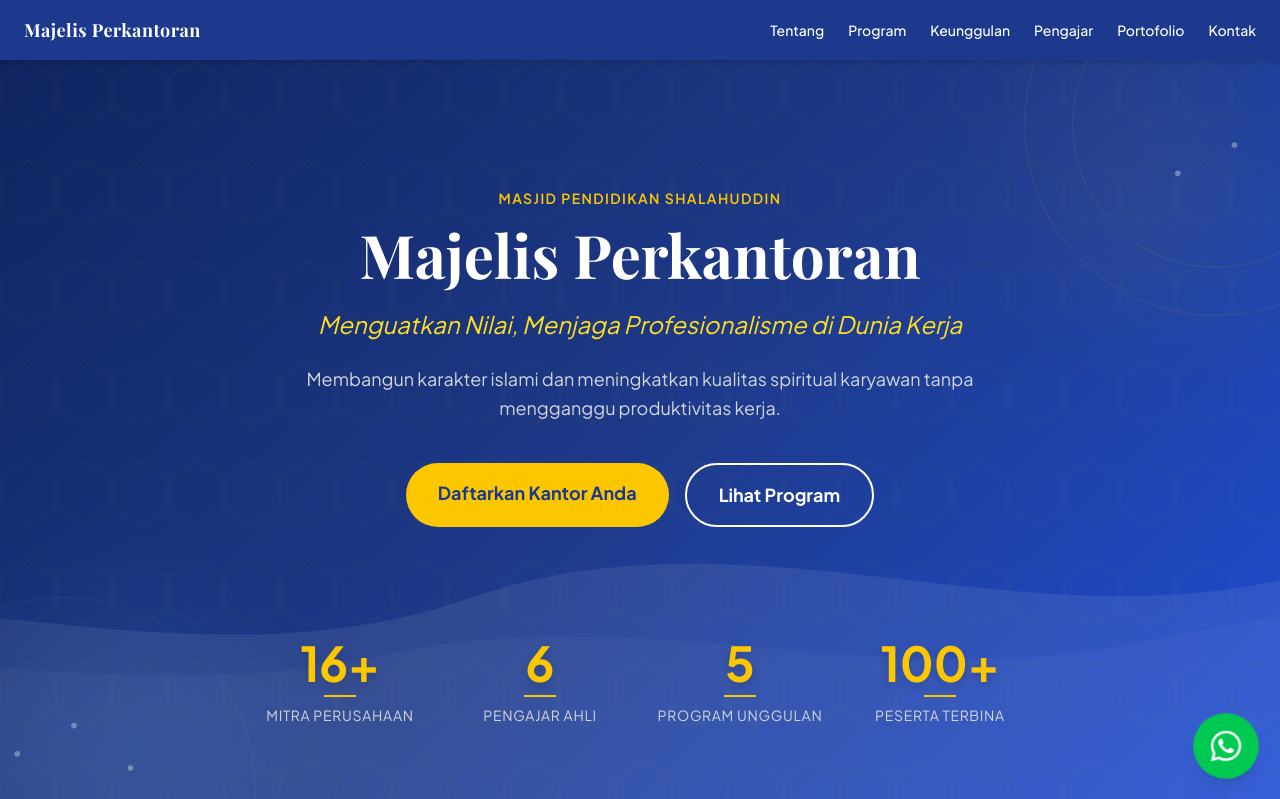
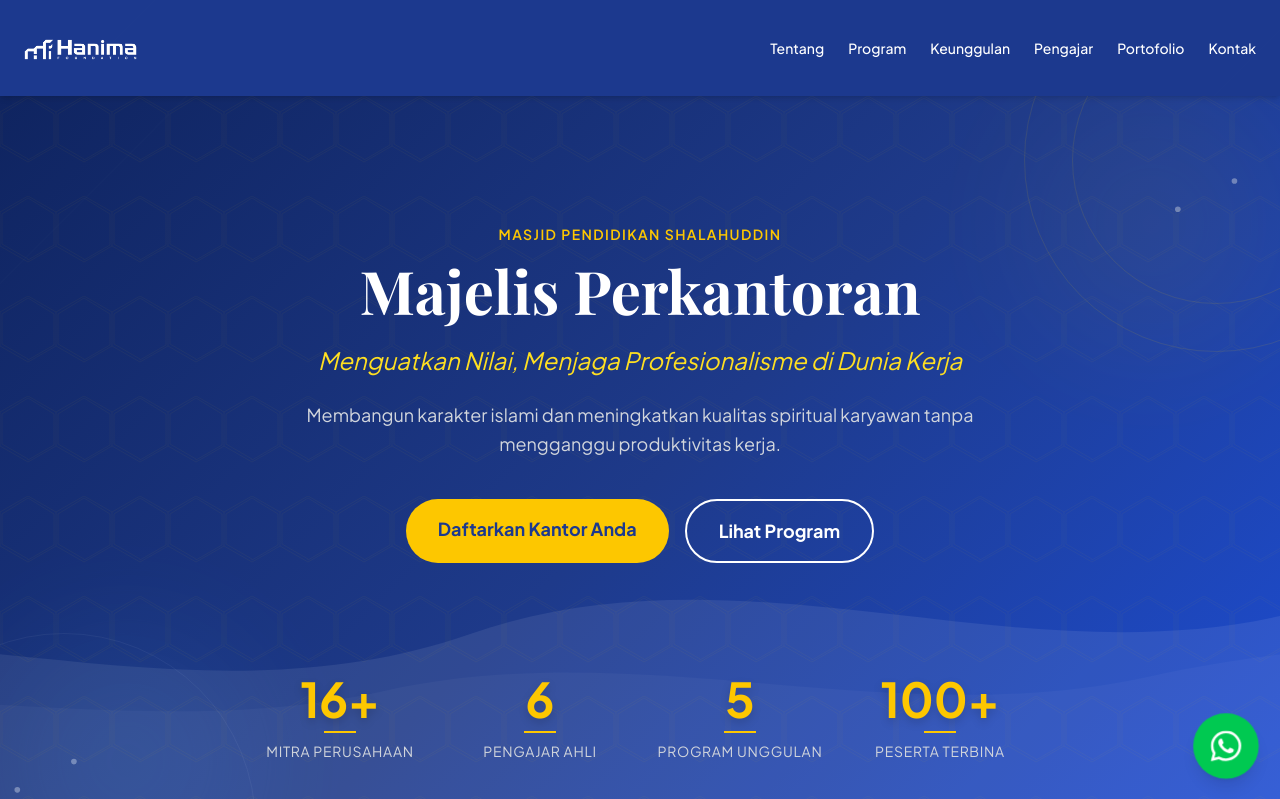
Before and after one commit to HexaProgramer/majelis-perkantoran, a Next.js app: page / in a window 1280 px wide. Shown: the top 799 px of the page. Built offline with nearby package versions, Linux system fonts and the light colour scheme.

Commit message:
feat: ganti branding navbar ke Hanima Foundation

```diff
--- a/app/page.tsx
+++ b/app/page.tsx
@@ -8,7 +8,6 @@ export default function Home() {
   const [loading, setLoading] = useState(false);
   const [menuOpen, setMenuOpen] = useState(false);
   const [carouselPaused, setCarouselPaused] = useState(false);
-
   const handleSubmit = async (e: React.FormEvent) => {
     e.preventDefault();
     setLoading(true);
@@ -64,8 +63,12 @@ export default function Home() {
   <div className="absolute inset-0 pointer-events-none">
   <img src="/wave-pattern.svg" alt="" className="w-full h-full object-cover opacity-100"/>
 </div>
-  <div className="font-bold text-lg tracking-wide" style={{fontFamily: 'var(--font-playfair)'}}>
-    Majelis Perkantoran
+<div className="flex items-center gap-2">
+    <img
+      src="/hanima-logo.png"
+      alt="Hanima Foundation"
+      className="h-14 md:h-16 w-auto object-contain max-w-[100%]"
+    />
   </div>
 
   <div className="hidden md:flex gap-6 text-sm font-medium">
```
